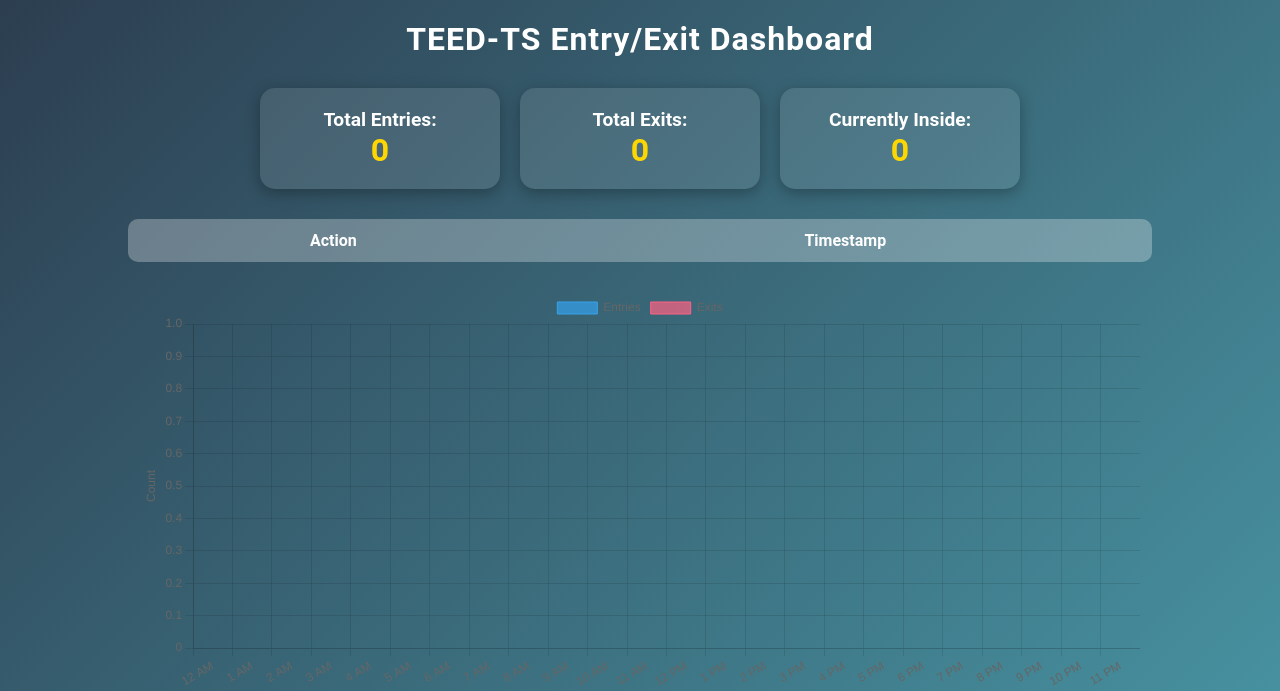
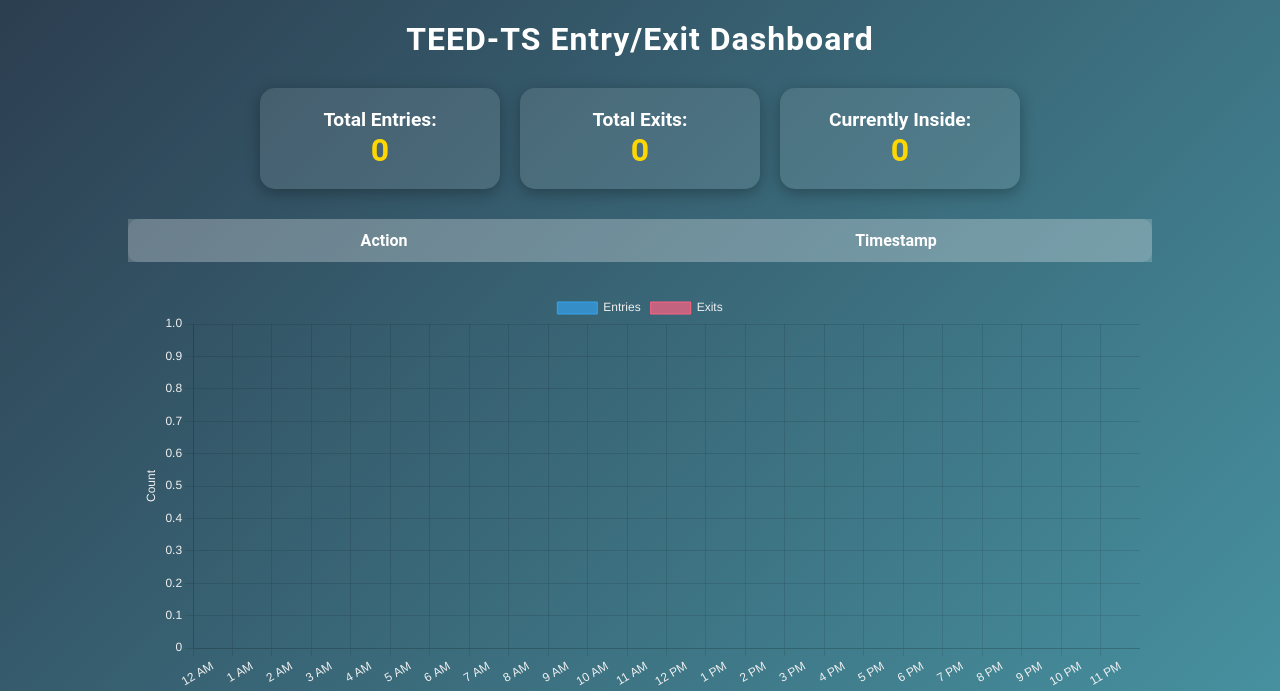
Before and after one commit to JHK0723/TEED-TS-WEB, a Flask app: page / in a window 1280 px wide. Shown: the top 691 px of the page. Run offline with Flask 3, Linux system fonts and the light colour scheme; data that the repository does not hold is empty; some libraries are stand-ins or nearby versions.

Commit message:
indexfinal

```diff
--- a/templates/index.html
+++ b/templates/index.html
@@ -54,30 +54,60 @@
             font-size: 2rem;
         }
 
-        table {
+        .table-scroll {
+            margin: 30px auto;
             width: 80%;
-            margin: 30px auto;
-            border-collapse: collapse;
+            border-radius: 10px;
             background-color: rgba(255, 255, 255, 0.1);
-            border-radius: 10px;
-            overflow: hidden;
         }
 
-        th, td {
+        .table-scroll table {
+            width: 100%;
+            border-collapse: collapse;
+        }
+
+        .table-scroll thead {
+            background-color: rgba(255, 255, 255, 0.2);
+        }
+
+        .table-scroll th, .table-scroll td {
             text-align: center;
             padding: 12px;
         }
 
-        th {
+        .table-scroll tbody {
+            display: block;
+            max-height: 480px;
+            overflow-y: auto;
+        }
+
+        .table-scroll thead tr {
+            display: table;
+            width: 100%;
+            table-layout: fixed;
+        }
+
+        .table-scroll tbody tr {
+            display: table;
+            width: 100%;
+            table-layout: fixed;
+        }
+
+        .table-scroll tbody tr:nth-child(even) {
+            background-color: rgba(255, 255, 255, 0.05);
+        }
+
+        .table-scroll tbody tr:hover {
             background-color: rgba(255, 255, 255, 0.2);
         }
 
-        tbody tr:nth-child(even) {
-            background-color: rgba(255, 255, 255, 0.05);
+        .table-scroll tbody::-webkit-scrollbar {
+            width: 8px;
         }
 
-        tbody tr:hover {
-            background-color: rgba(255, 255, 255, 0.2);
+        .table-scroll tbody::-webkit-scrollbar-thumb {
+            background-color: #ccc;
+            border-radius: 10px;
         }
 
         .chart-container {
@@ -119,6 +149,7 @@
     </div>
 
     <!-- Logs Table -->
+    <div class="table-scroll">
         <table>
             <thead>
                 <tr>
@@ -128,6 +159,7 @@
             </thead>
             <tbody id="logTable"></tbody>
         </table>
+    </div>
 
     <!-- Bar Chart -->
     <div class="chart-container">
@@ -141,7 +173,6 @@
             <canvas id="totalChart"></canvas>
         </div>
     </div>
-
 
     <script src="https://cdn.jsdelivr.net/npm/chart.js@4.4.0/dist/chart.umd.min.js"></script>
     <script src="https://cdn.socket.io/4.5.4/socket.io.min.js"></script>
@@ -216,17 +247,32 @@
                     responsive: true,
                     maintainAspectRatio: false,
                     scales: {
-                        x: { stacked: true },
+                        x: {
+                            stacked: true,
+                            ticks: {
+                                color: '#f0f0f0'
+                            }
+                        },
                         y: {
                             beginAtZero: true,
                             stacked: true,
-                            title: { display: true, text: 'Count' }
+                            title: {
+                                display: true,
+                                text: 'Count',
+                                color: '#f0f0f0'
+                            },
+                            ticks: {
+                                color: '#f0f0f0'
+                            }
                         }
                     },
                     plugins: {
                         legend: {
                             display: true,
-                            position: 'top'
+                            position: 'top',
+                            labels: {
+                                color: '#f0f0f0'
+                            }
                         }
                     }
                 }
@@ -251,7 +297,13 @@
                 options: {
                     responsive: true,
                     plugins: {
-                        legend: { display: true, position: 'top' }
+                        legend: {
+                            display: true,
+                            position: 'top',
+                            labels: {
+                                color: '#f0f0f0'
+                            }
+                        }
                     }
                 }
             });
@@ -263,13 +315,13 @@
             drawIntervalChart();
             drawPieChart();
         }
+
         const socket = io.connect();
         socket.on('update_data', function() {
             console.log('New data received!');
             updateDashboard();
         });
 
-
         window.onload = updateDashboard;
     </script>
 </body>
```
Lines whose indentation alone changed are shown as unchanged.
